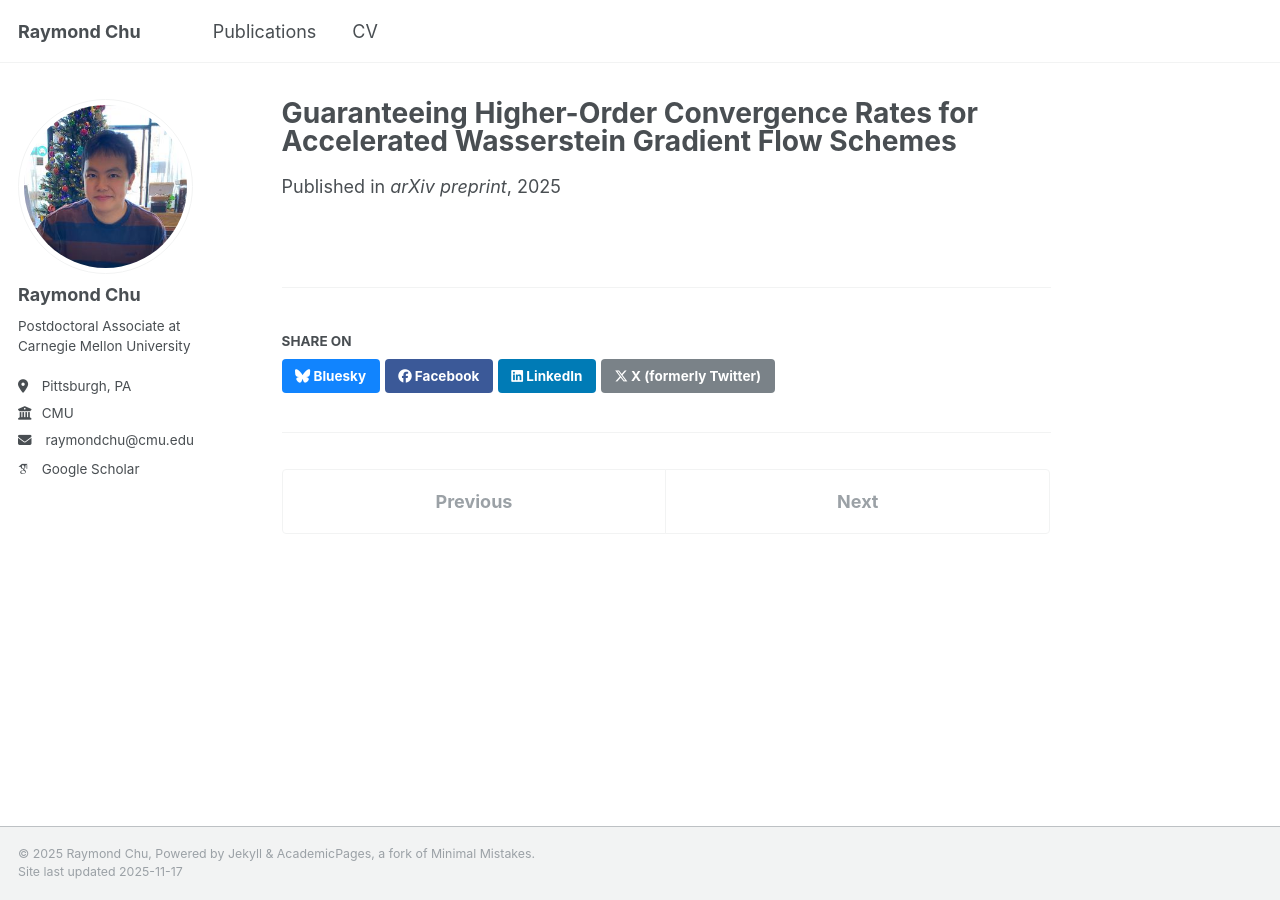
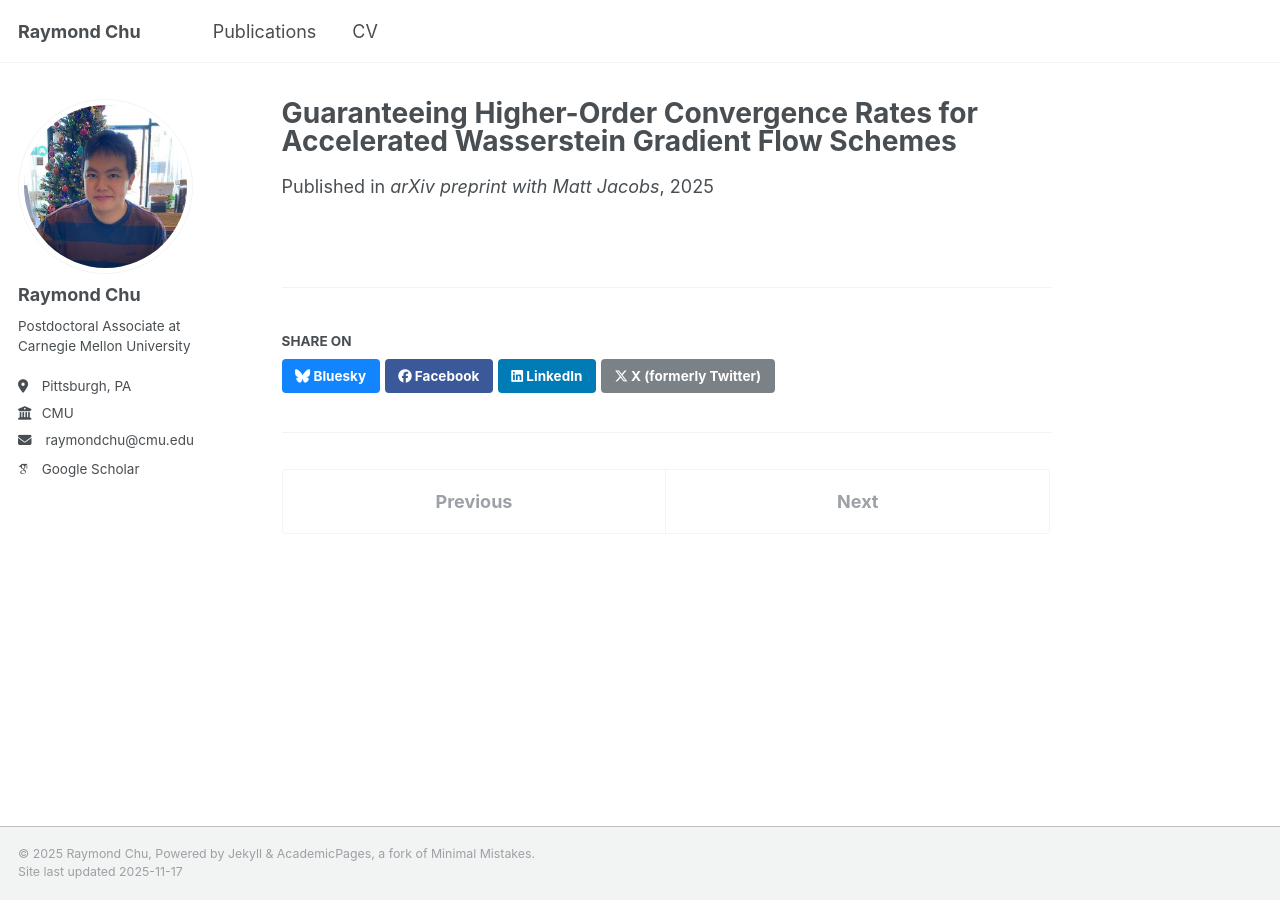
Before and after one commit to rchumath/rchumath.github.io, a Jekyll site: the page built from _publications/chu_2025_gradient_flow.md, in a window 1280 px wide. Built offline with Jekyll 4.4.1, drawn with Linux system fonts in a browser that asks for light colours; some web fonts are replaced.

Commit message:
Update chu_2025_gradient_flow.md

```diff
--- a/_publications/chu_2025_gradient_flow.md
+++ b/_publications/chu_2025_gradient_flow.md
@@ -1,11 +1,11 @@
 ---
 title: "Guaranteeing Higher-Order Convergence Rates for Accelerated Wasserstein Gradient Flow Schemes"
 collection: publications
-category: manuscripts
+category: preprints
 permalink: /publication/accelerated-wasserstein-gradient-flow/
 date: 2025-11-15
 authors: R. Chu, M. Jacobs
-venue: "arXiv preprint"
+venue: "arXiv preprint with Matt Jacobs"
 arxiv: https://arxiv.org/abs/2511.10884
 paperurl: https://arxiv.org/abs/2511.10884
 external_url: https://arxiv.org/abs/2511.10884
```
